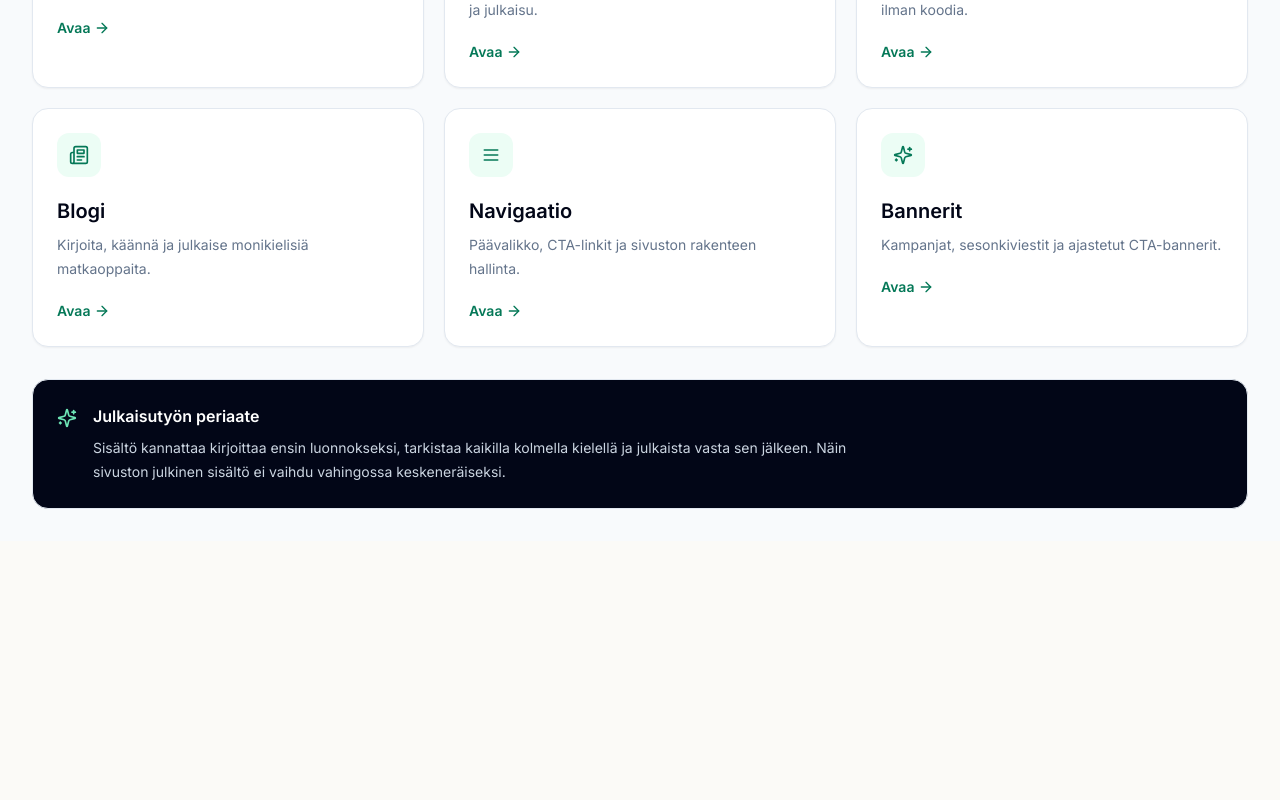
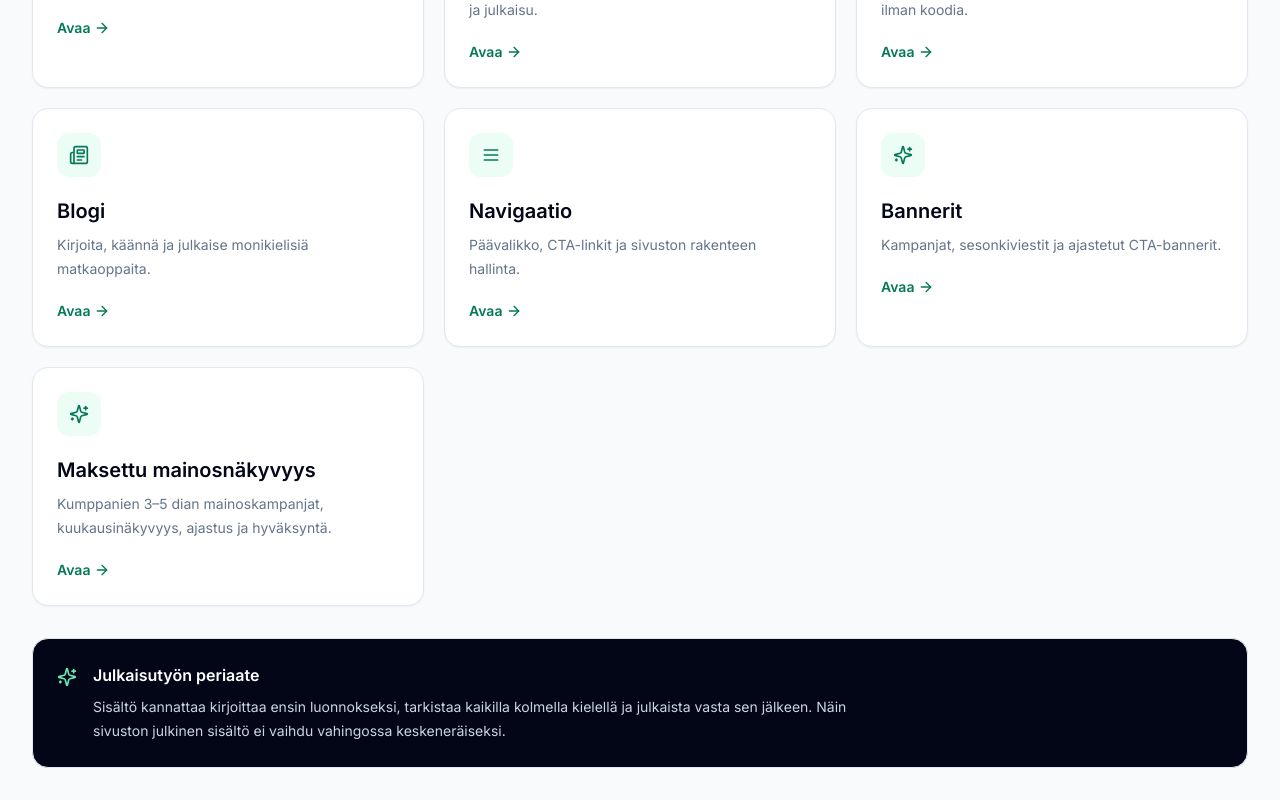
Before and after one commit to Tontsa128/finland-experience-platform, a Next.js app: page /admin/cms in a window 1280 px wide. Shown: the part 857-1657 px from the top of the page. Before the commit the page ends 1398 px from the top, so only its background shows below. Built offline with nearby package versions, Linux system fonts and the light colour scheme.

Commit message:
feat(ads): add paid advertising to existing CMS navigation

```diff
--- a/src/app/admin/cms/page.tsx
+++ b/src/app/admin/cms/page.tsx
@@ -16,6 +16,7 @@ const sections = [
   { href: "/admin/blog", label: "Blogi", text: "Kirjoita, käännä ja julkaise monikielisiä matkaoppaita.", icon: Newspaper },
   { href: "/admin/navigation", label: "Navigaatio", text: "Päävalikko, CTA-linkit ja sivuston rakenteen hallinta.", icon: Menu },
   { href: "/admin/banners", label: "Bannerit", text: "Kampanjat, sesonkiviestit ja ajastetut CTA-bannerit.", icon: Sparkles },
+  { href: "/admin/ad-campaigns", label: "Maksettu mainosnäkyvyys", text: "Kumppanien 3–5 dian mainoskampanjat, kuukausinäkyvyys, ajastus ja hyväksyntä.", icon: Sparkles },
 ];
 
 export default function CmsPage() {
```
